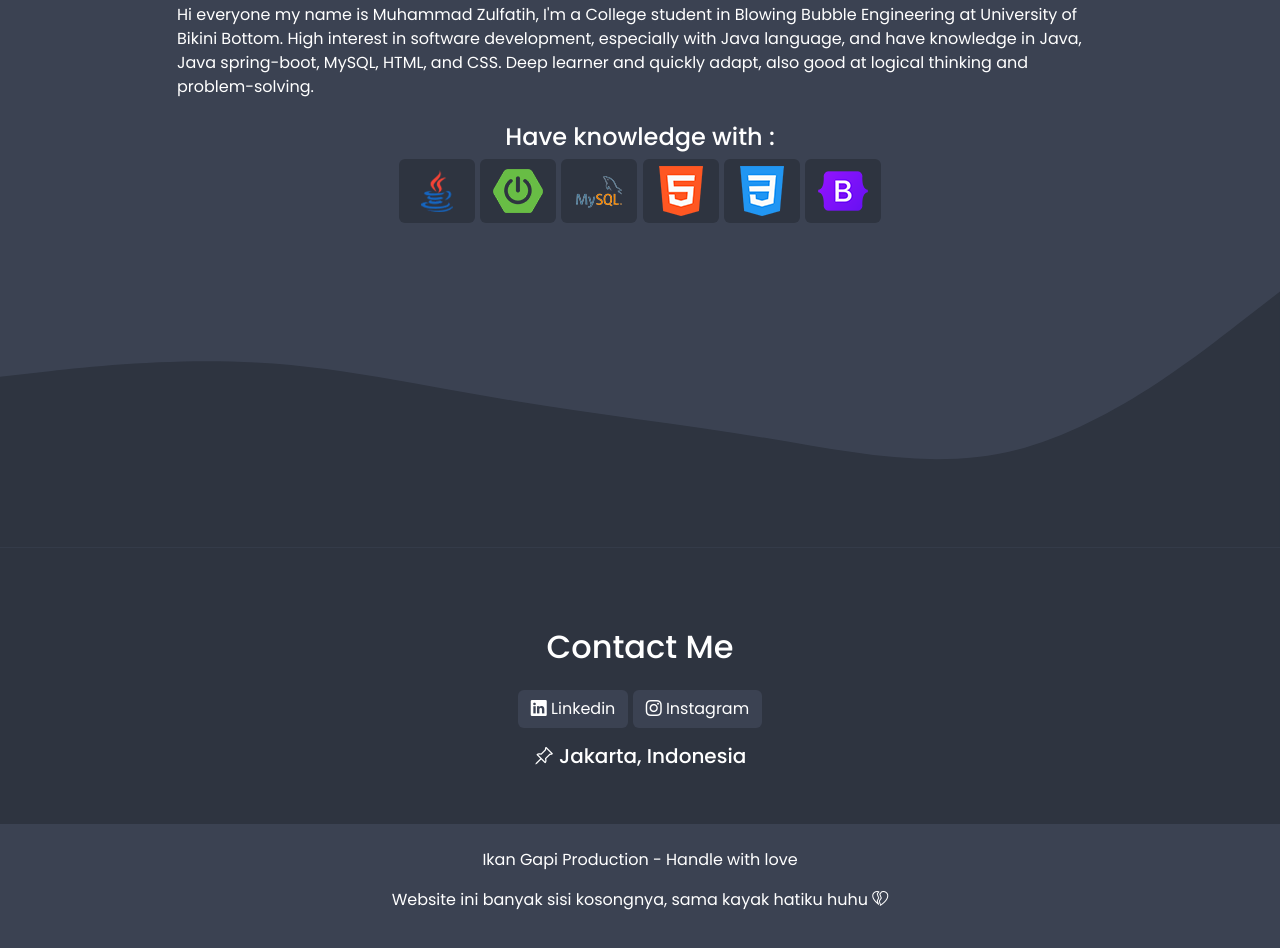
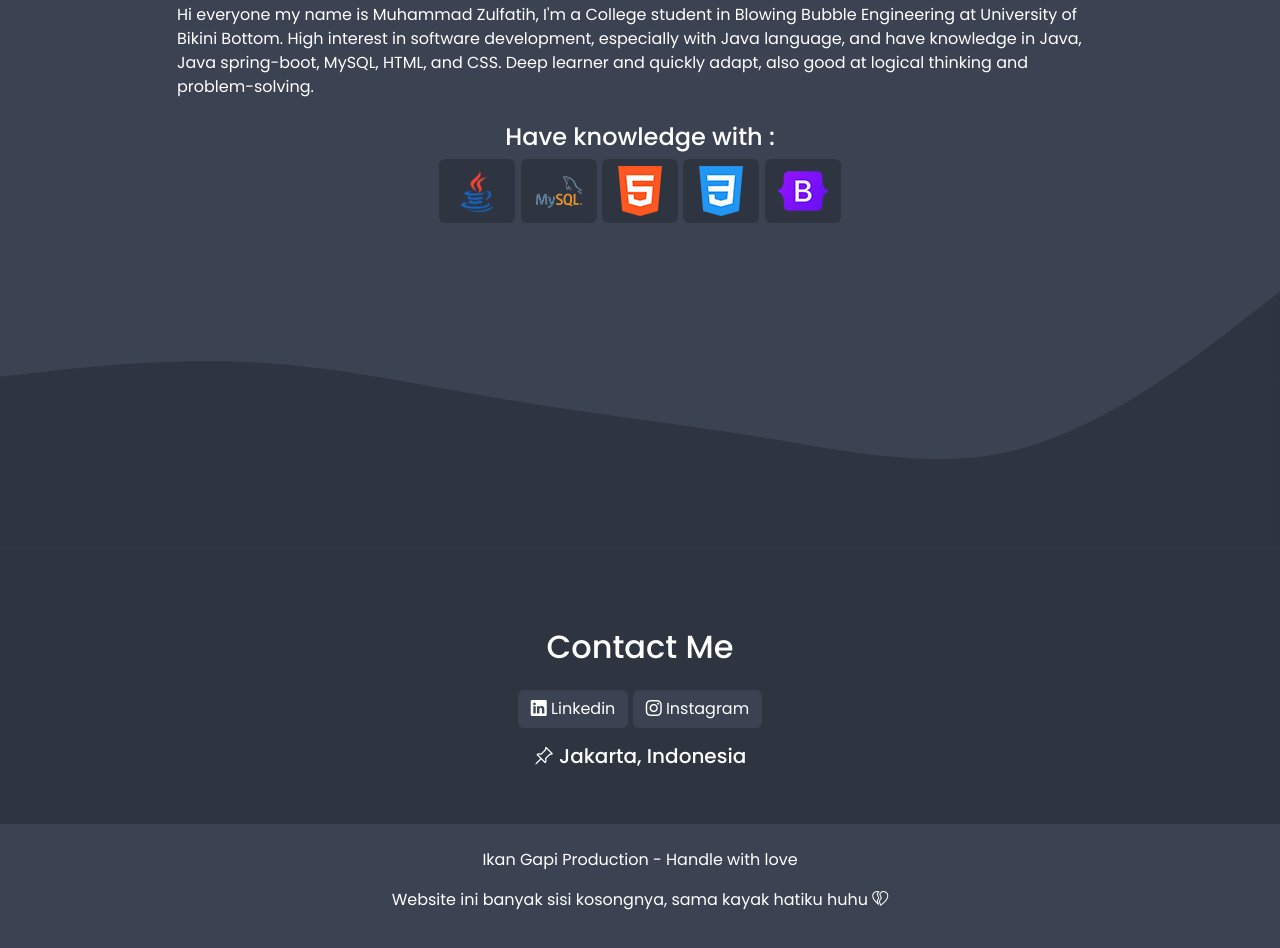
Before and after one commit to Zulfatih/Zulfatih.github.io, a plain HTML site: page index.html in a window 1280 px wide. Shown: the part 2670-3618 px from the top of the page. Drawn offline with nearby package versions, Linux system fonts and the light colour scheme.

Commit message:
edit about

```diff
--- a/index.html
+++ b/index.html
@@ -208,8 +208,8 @@
           <div class="col-md-10 mb-4">
             <a href="https://docs.oracle.com/en/java/" target="_blank" class="btn mb-3" style="background-color: #2e3440; color: white;"><img src="../assets/icon/java.png" alt="java_logo">
             </a>
-            <a href="https://docs.spring.io/spring-boot/docs/current/reference/htmlsingle/" target="_blank" class="btn mb-3" style="background-color: #2e3440; color: white;"><img src="../assets/icon/springboot.png" alt="springboot_logo">
-            </a>
+            <!-- <a href="https://docs.spring.io/spring-boot/docs/current/reference/htmlsingle/" target="_blank" class="btn mb-3" style="background-color: #2e3440; color: white;"><img src="../assets/icon/springboot.png" alt="springboot_logo">
+            </a> -->
             <a href="https://dev.mysql.com/doc/" target="_blank" class="btn mb-3" style="background-color: #2e3440; color: white;"><img src="../assets/icon/mysql.png" alt="mysql_logo">
             </a>
             <a href="https://devdocs.io/html/" target="_blank" class="btn mb-3" style="background-color: #2e3440; color: white;"><img src="../assets/icon/html.png" alt="html_logo">
```
